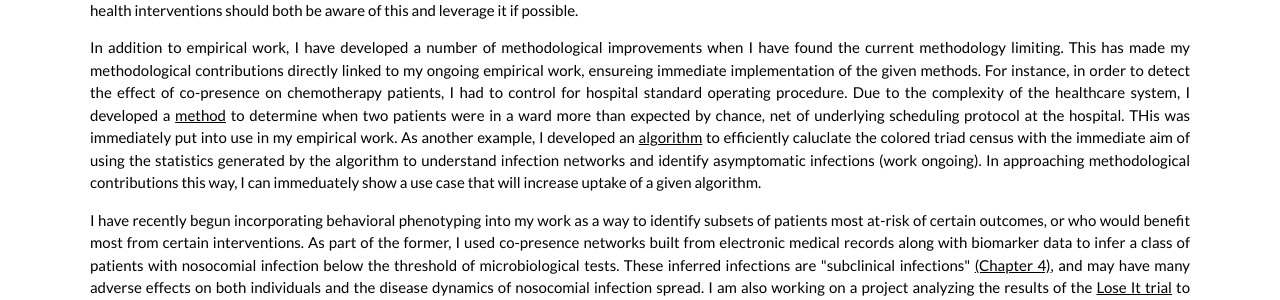
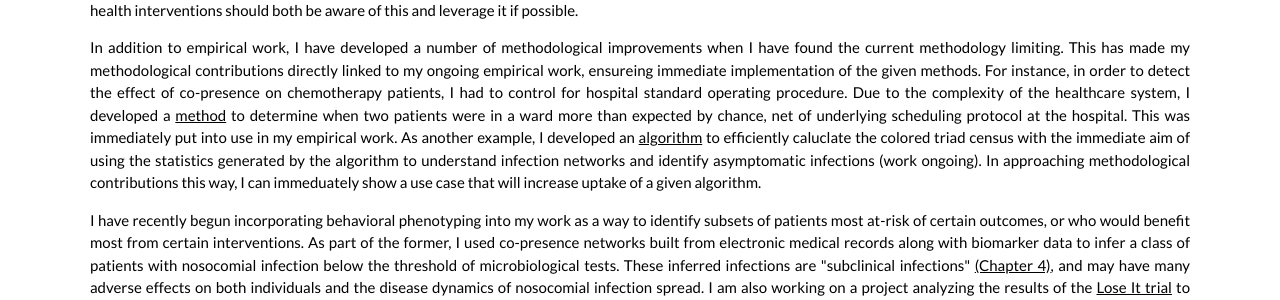
Before and after one commit to jlienert/jlienert.github.io, a Jekyll site: the page built from index.html, in a window 1280 px wide and 1229 px high. Shown: the part 558-858 px from the top of the window. Built offline with Jekyll 4.4.1, drawn with Linux system fonts in a browser that asks for light colours; comment, search, counter and statistics services are not loaded.

```diff
--- a/index.html
+++ b/index.html
@@ -44,7 +44,7 @@ title: Jeffrey Rewley (Lienert)
   contributions directly linked to my ongoing empirical work, ensureing immediate implementation of the given methods. For instance, in order to detect the effect of co-presence on
   chemotherapy patients, I had to control for hospital standard operating procedure. Due to the complexity of the healthcare system, I developed a <a href="https://ieeexplore.ieee.org/document/9006148">
   method</a> to determine when
-  two patients were in a ward more than expected by chance, net of underlying scheduling protocol at the hospital. THis was immediately put into use in my empirical work. As another example,
+  two patients were in a ward more than expected by chance, net of underlying scheduling protocol at the hospital. This was immediately put into use in my empirical work. As another example,
   I developed an <a href="https://papers.ssrn.com/sol3/papers.cfm?abstract_id=3119068">algorithm</a> to efficiently caluclate the colored triad census with the immediate aim of using the statistics
   generated by the algorithm to understand infection networks
   and identify asymptomatic infections (work ongoing). In approaching methodological contributions this way, I can immeduately show a use case that will increase uptake of a given algorithm.
```
